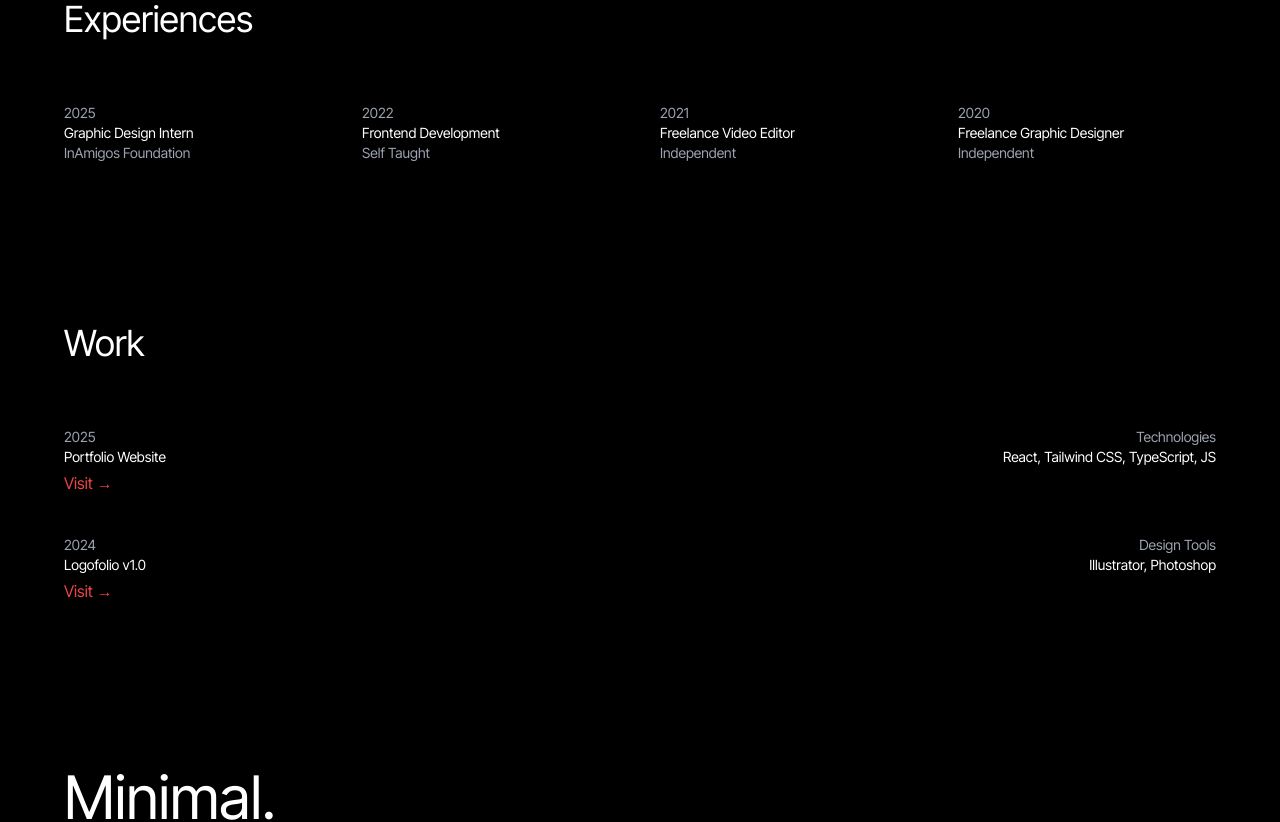
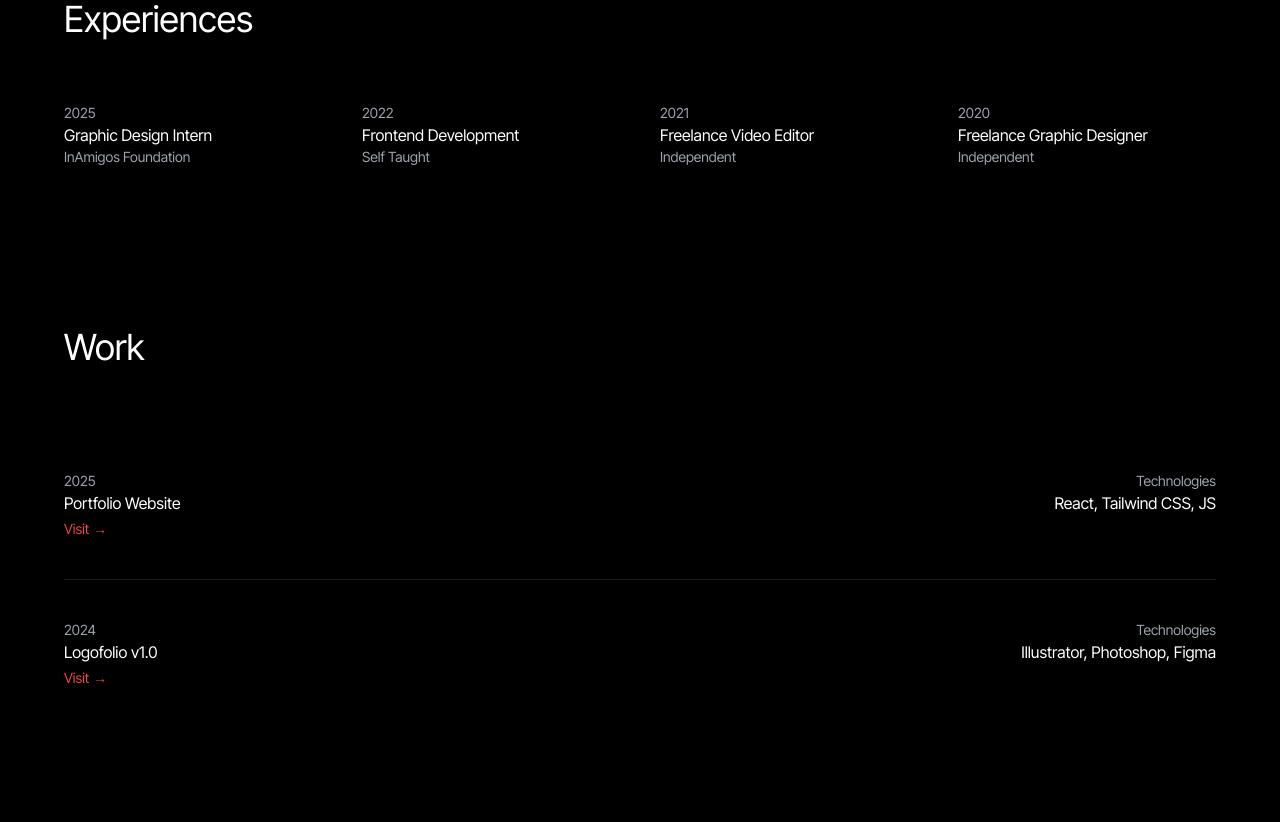
Before and after one commit to blurryface027/my-portfolio, a React (Vite) app: page / in a window 1280 px wide. Shown: the part 1200-2022 px from the top of the page. Built offline with nearby package versions, Linux system fonts and the light colour scheme.

Commit message:
style: update font sizes for improved readability and consistency across sections

```diff
--- a/src/App.tsx
+++ b/src/App.tsx
@@ -40,7 +40,7 @@ export default function App() {
           </div>
 
           {/* Main Name */}
-          <h1 className="text-7xl sm:text-7xl md:text-8xl lg:text-8xl mt-1 font-bold tracking-tight text-center">
+          <h1 className="text-7xl sm:text-7xl md:text-8xl lg:text-8xl mt-1 font-medium tracking-tight text-center">
             KRISHNA SHARMA
           </h1>
 
@@ -98,28 +98,28 @@ export default function App() {
       {/* 2019 */}
       <div>
         <p className="text-gray-400 text-sm">2025</p>
-        <p className="text-base text-sm">Graphic Design Intern</p>
+        <p className="text-base text-md">Graphic Design Intern</p>
         <p className="text-gray-400 text-sm">InAmigos Foundation</p>
       </div>
 
       {/* 2020 */}
       <div>
         <p className="text-gray-400 text-sm">2022</p>
-        <p className="text-base text-sm">Frontend Development</p>
+        <p className="text-base text-md">Frontend Development</p>
         <p className="text-gray-400 text-sm">Self Taught</p>
       </div>
 
       {/* 2021 */}
       <div>
         <p className="text-gray-400 text-sm">2021</p>
-        <p className="text-base text-sm">Freelance Video Editor</p>
+        <p className="text-base text-md">Freelance Video Editor</p>
         <p className="text-gray-400 text-sm">Independent</p>
       </div>
 
       {/* 2023 */}
       <div>
         <p className="text-gray-400 text-sm">2020</p>
-        <p className="text-base text-sm">Freelance Graphic Designer</p>
+        <p className="text-base text-md">Freelance Graphic Designer</p>
         <p className="text-gray-400 text-sm">Independent</p>
       </div>
     </div>
@@ -139,15 +139,15 @@ export default function App() {
     <div className="grid grid-cols-1 gap-10 text-left font-interTight">
 
       {/* Project 1 */}
-      <div className="flex flex-row justify-between items-start">
+      <div className="flex flex-row justify-between items-start  border-white/10 pt-10">
         <div>
           <p className="text-gray-400 text-sm">2025</p>
-          <p className="text-base text-sm">Portfolio Website</p>
+          <p className="text-base text-md">Portfolio Website</p>
           <a
             href="https://github.com/blurryface027/my-portfolio"
             target="_blank"
             rel="noopener noreferrer"
-            className="text-red-500 hover:underline flex items-center mt-1"
+            className="text-red-500 hover:underline flex items-center text-sm mt-1"
           >
             Visit <span className="ml-1">→</span>
           </a>
@@ -155,40 +155,40 @@ export default function App() {
         {/* Technologies Used */}
         <div className="text-right">
           <p className="text-gray-400 text-sm">Technologies</p>
-          <p className="text-base text-sm">React, Tailwind CSS, TypeScript, JS</p>
+          <p className="text-base text-md">React, Tailwind CSS, JS</p>
         </div>
       </div>
 
       {/* Project 2 */}
-      <div className="flex flex-row justify-between items-start">
+      <div className="flex flex-row justify-between items-start border-t border-white/10 pt-10">
         <div>
           <p className="text-gray-400 text-sm">2024</p>
-          <p className="text-base text-sm">Logofolio v1.0</p>
+          <p className="text-base text-md">Logofolio v1.0</p>
           <a
             href="https://www.behance.net/gallery/206891783/Logofolio-V1-2024"
             target="_blank"
             rel="noopener noreferrer"
-            className="text-red-500 hover:underline flex items-center mt-1"
+            className="text-red-500 hover:underline flex items-center text-sm mt-1"
           >
             Visit <span className="ml-1">→</span>
           </a>
         </div>
         {/* Technologies Used */}
         <div className="text-right">
-          <p className="text-gray-400 text-sm">Design Tools</p>
-          <p className="text-base text-sm">Illustrator, Photoshop</p>
+          <p className="text-gray-400 text-sm">Technologies</p>
+          <p className="text-base text-md">Illustrator, Photoshop, Figma</p>
         </div>
       </div>
+
+
 
     </div>
   </div>
 </section>
 
-
-
 {/* Quote Section */}
 <section className="w-full bg-black text-white py-20 px-6">
-  <div className="max-w-6xl mx-auto mb-10 mt-1"> {/* <- same wrapper */}
+  <div className="max-w-6xl mx-auto mb-10"> {/* <- same wrapper */}
     <h2 className="font-interTight text-left text-5xl sm:text-5xl md:text-6xl leading-tight">
       Minimal.<br />
       Modern.<br />
```
